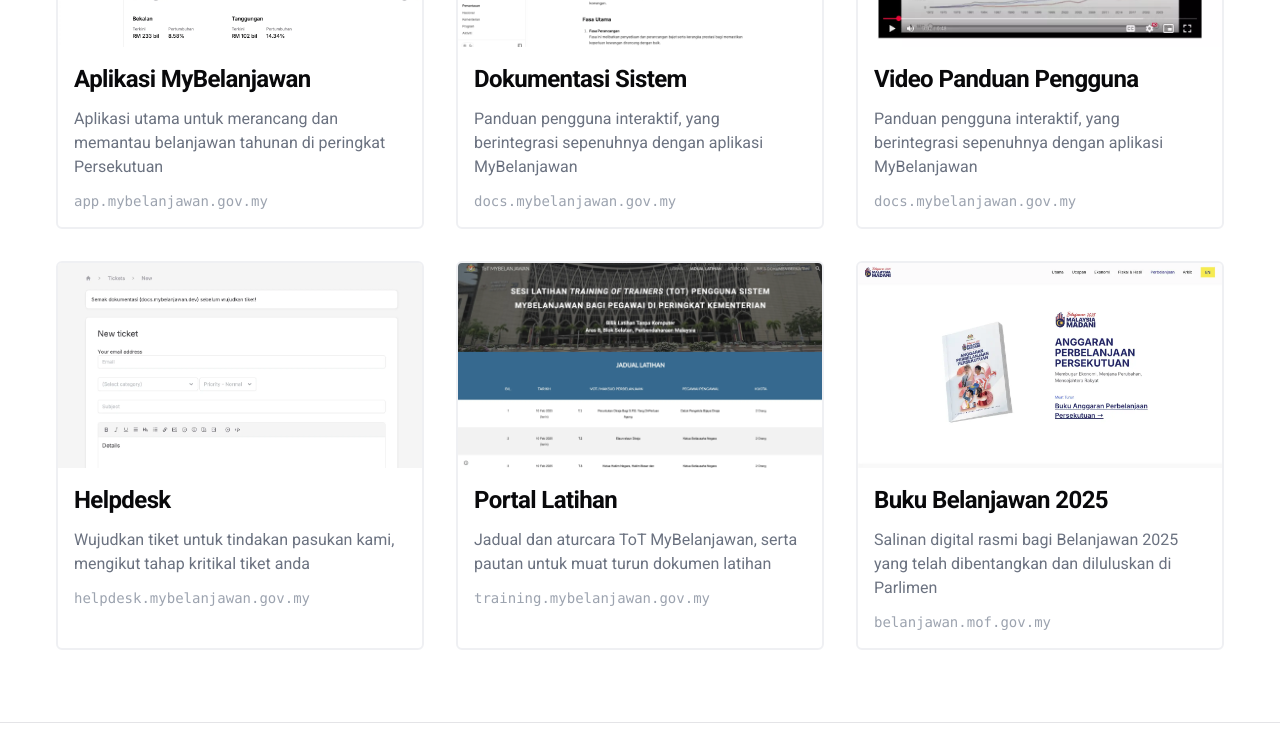
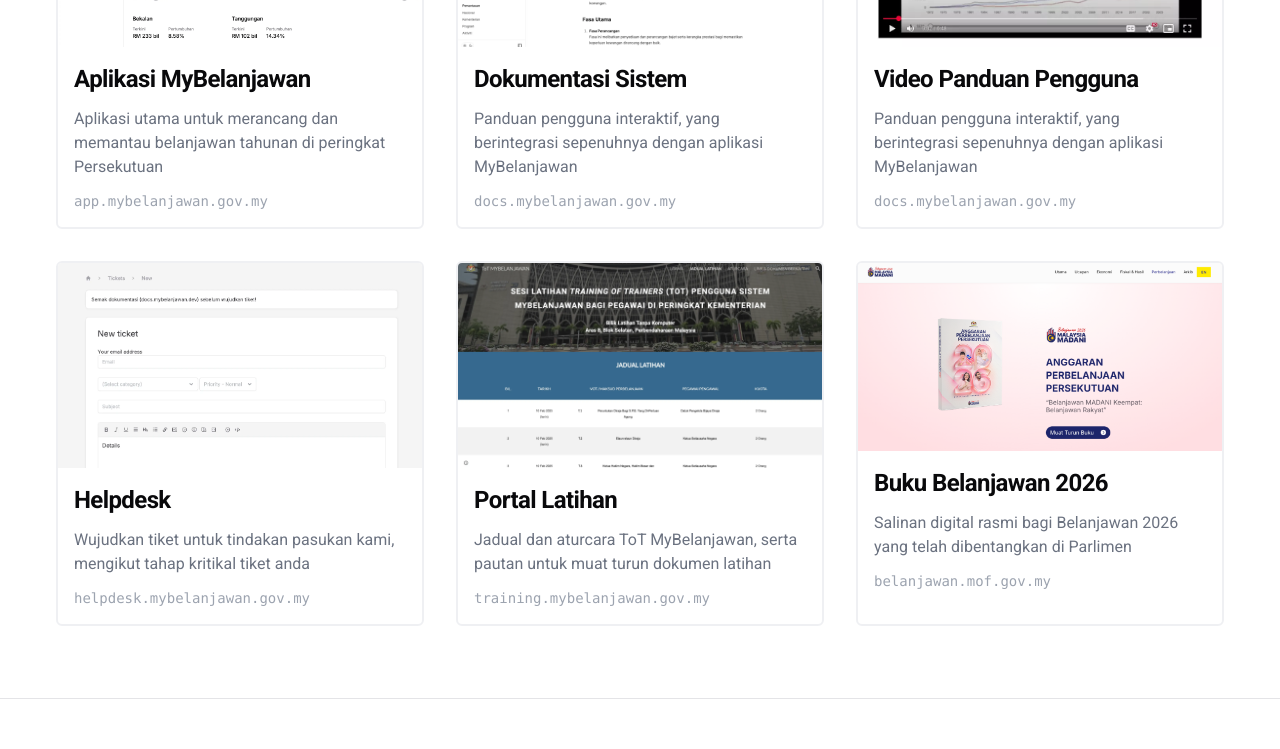
Before and after one commit to mof-malaysia/mybelanjawan-landing, a Next.js app: page / in a window 1280 px wide. Shown: the part 536-1285 px from the top of the page. Built offline with nearby package versions, Linux system fonts and the light colour scheme.

Commit message:
feat: update buku belanjawan 2026 (#10)

```diff
--- a/app/page.tsx
+++ b/app/page.tsx
@@ -68,12 +68,12 @@
       imgSrc: "/ss-portal-latihan.webp",
     },
     {
-      title: "Buku Belanjawan 2025",
+      title: "Buku Belanjawan 2026",
       description:
-        "Salinan digital rasmi bagi Belanjawan 2025 yang telah dibentangkan dan diluluskan di Parlimen",
+        "Salinan digital rasmi bagi Belanjawan 2026 yang telah dibentangkan di Parlimen",
       href: "https://belanjawan.mof.gov.my/ms/perbelanjaan",
       icon: GraduationCap,
-      imgSrc: "/ss-buku-belanjawan.webp",
+      imgSrc: "/ss-buku-belanjawan-2026.webp",
     },
   ];
 
```
Also changed, not shown: public/ss-buku-belanjawan-2026.webp (added).
